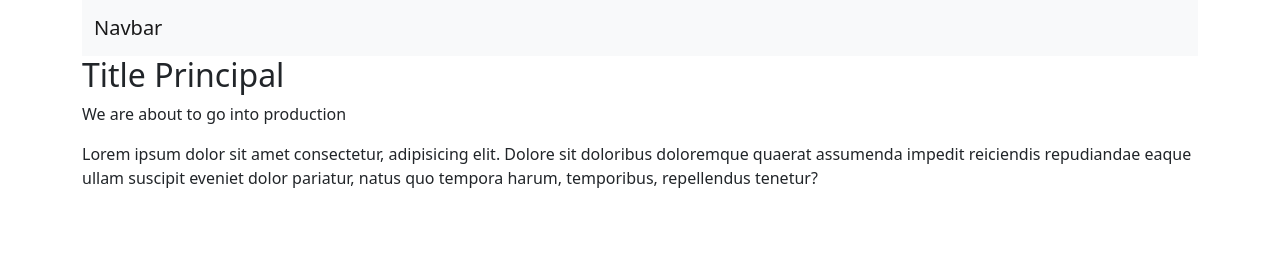
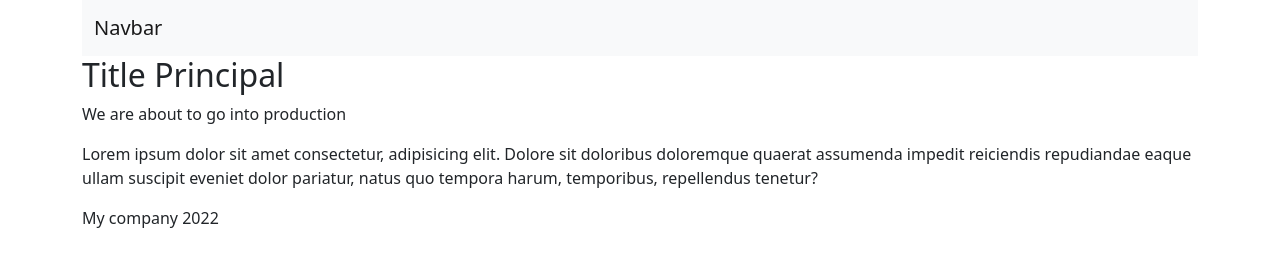
Before and after one commit to ealbarracindev/pruebas-git, a plain HTML site: page index.html in a window 1280 px wide. Drawn offline with nearby package versions, Linux system fonts and the light colour scheme.

Commit message:
add footer

```diff
--- a/index.html
+++ b/index.html
@@ -25,7 +25,7 @@
         eaque ullam suscipit eveniet dolor pariatur, natus quo tempora harum,
          temporibus, repellendus tenetur?
     </p>
-
+    <footer>My company 2022</footer>
     </div>
 </body>
 </html>
```
Also changed, not shown: assets/styles.css (added).
